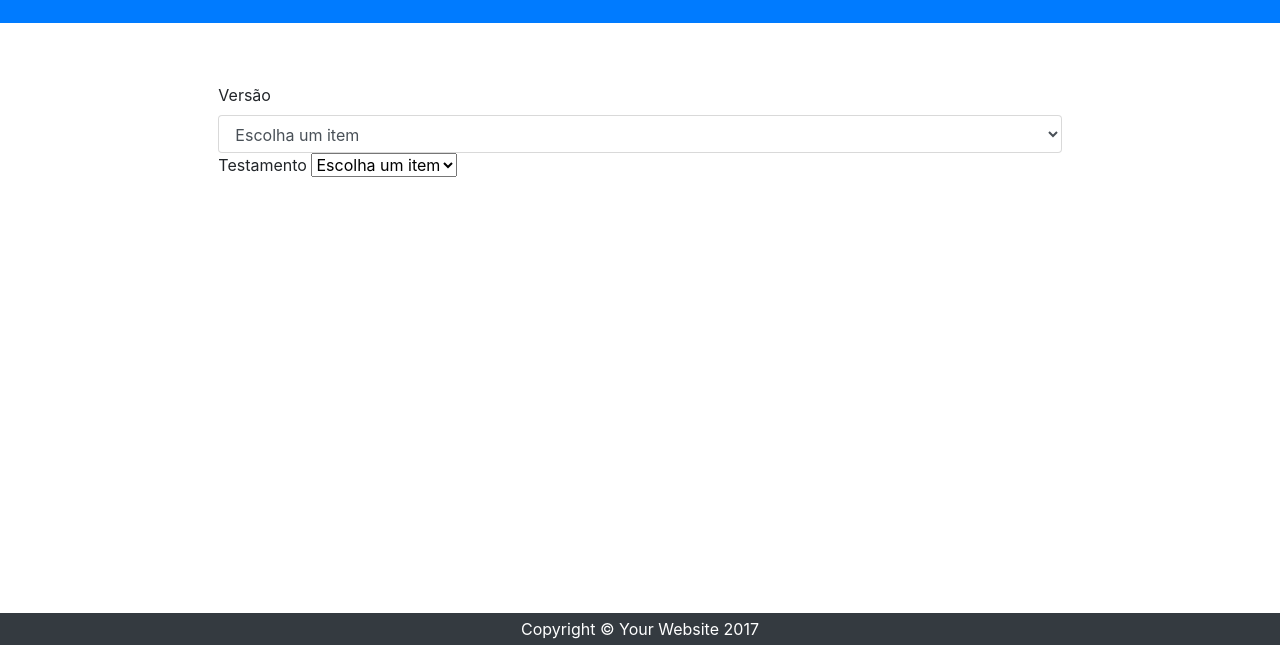
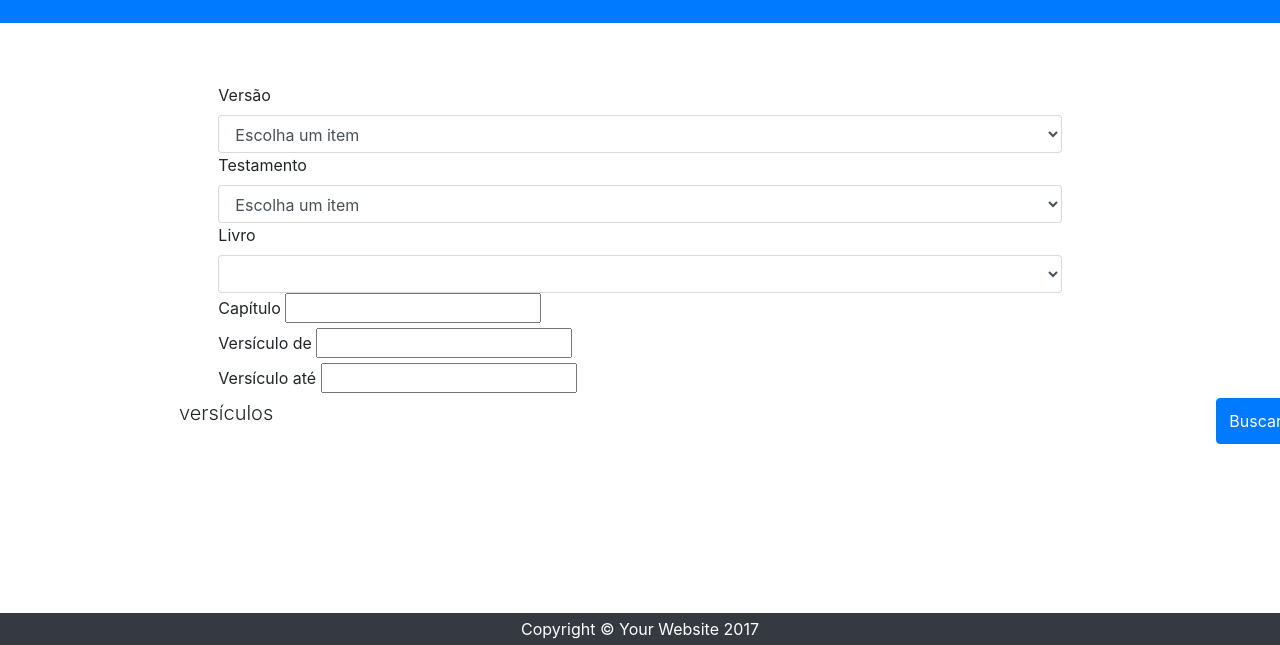
Before and after one commit to mhjmhj2002/mhj-biblia-client, a website: page views/versiculos.html in a window 1280 px wide. Shown: the part 155-800 px from the top of the page. Drawn offline with Linux system fonts and the light colour scheme; no server answers.

Commit message:
add ajuste servico

```diff
--- a/views/versiculos.html
+++ b/views/versiculos.html
@@ -63,9 +63,34 @@
           </div>
           <div class="col-lg-8 mx-auto">
           <label>Testamento</label>
-                          <select id="testamentos-dropdown" name="testamentos" onchange="onSelectTestamentos()">
+              <select class="form-control" id="testamentos-dropdown" name="testamentos" onchange="onSelectTestamentos()">
             </select>
           </div>
+          <div class="col-lg-8 mx-auto">
+          <label>Livro</label>
+              <select class="form-control" id="livros-dropdown" name="livros">
+            </select>
+          </div>
+
+          <div class="col-lg-8 mx-auto">
+          <label>Capítulo</label>
+              <input type="number" id="inp-capitulo"/>
+          </div>
+
+          <div class="col-lg-8 mx-auto">
+          <label>Versículo de</label>
+              <input type="number" id="inp-vers-ini"/>
+          </div>
+
+          <div class="col-lg-8 mx-auto">
+          <label>Versículo até</label>
+              <input type="number" id="inp-vers-fim"/>
+          </div>
+
+          <div class="col-lg-8 mx-auto">
+            <p class="lead" id="lbl-versiculo">versículos</p>
+          </div>
+          <button class="btn btn-primary" onclick="onBuscarVersiculo()">Buscar</button>
         <!--div class="row">
           <div class="col-lg-8 mx-auto">
             <select id="versoes-dropdown" name="versoes">
```
Lines whose indentation alone changed are shown as unchanged.
